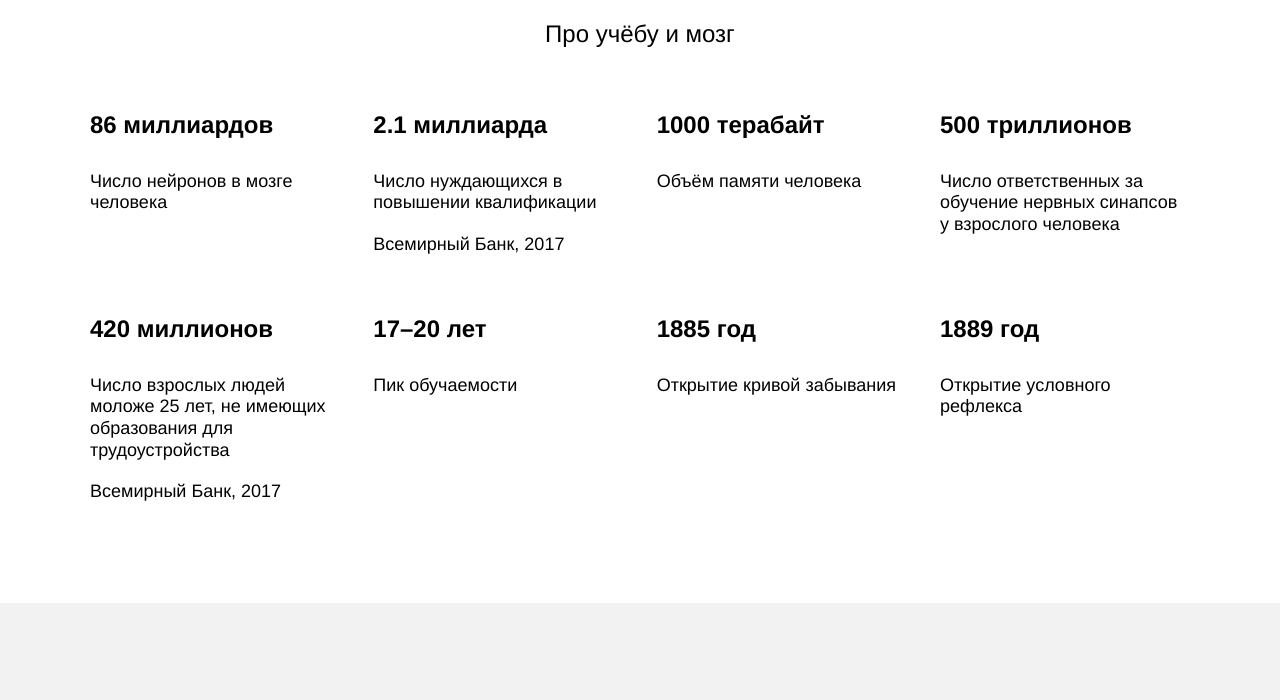
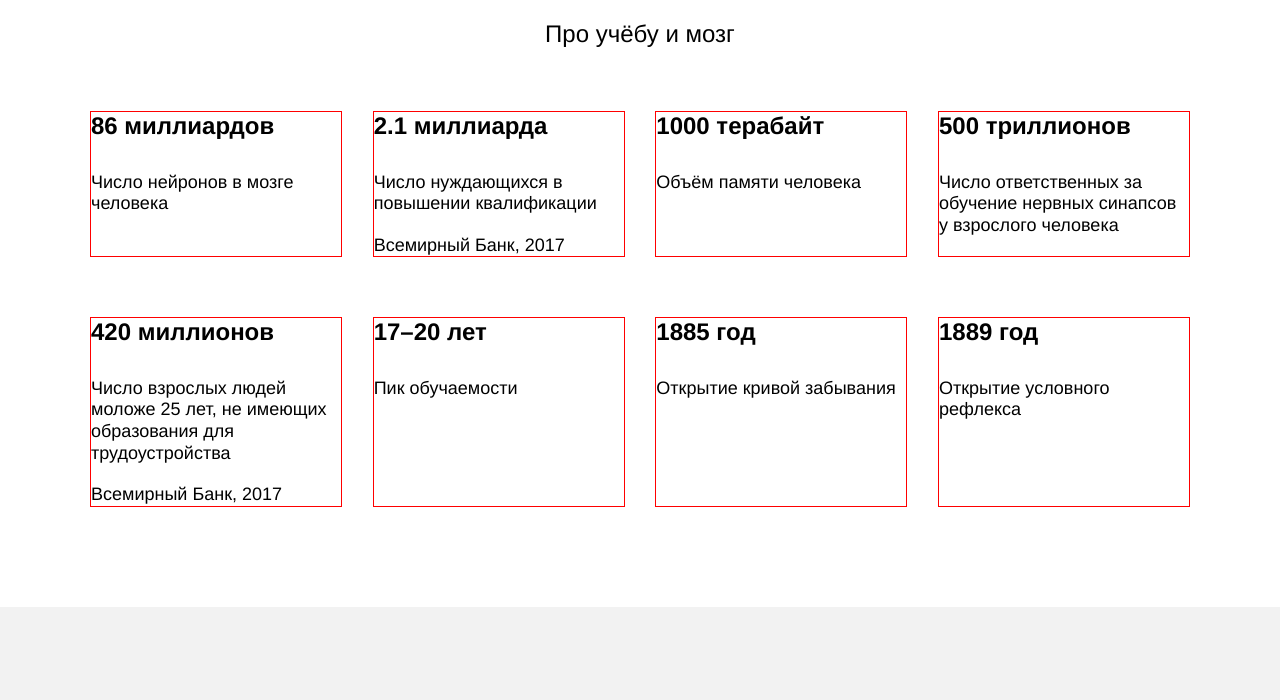
Before and after one commit to BaturinSS/how-to-learn, a plain HTML site: page index.html in a window 1280 px wide. Shown: the part 1528-2228 px from the top of the page. Drawn offline with Linux system fonts and the light colour scheme.

Commit message:
20/11/2021_02/04

```diff
--- a/styles/style.css
+++ b/styles/style.css
@@ -49,18 +49,22 @@
 /*!Общие - table*/
 
 .table {
-  width   : 1100px;
-  padding : 0;
-  position: relative;
-  margin  : auto;
-  display : flex;
+  width          : 1100px;
+  padding        : 0;
+  position       : relative;
+  margin         : auto;
+  display        : flex;
   justify-content: space-between;
+  /*border         : 1px solid red;*/
 }
 
 
 .table__cell {
   flex-basis     : 250px;
   list-style-type: none;
+  padding: 0;
+  margin: 0;
+  border         : 1px solid red;
 }
 
 .table__heading {
@@ -101,6 +105,7 @@
   left       : 64px;
   z-index    : 5;
   color      :#000000;
+  /*border     : 1px solid red;*/
 }
 
 .header__subtitle {
```
Also changed, not shown: index.html (line endings or trailing spaces).
